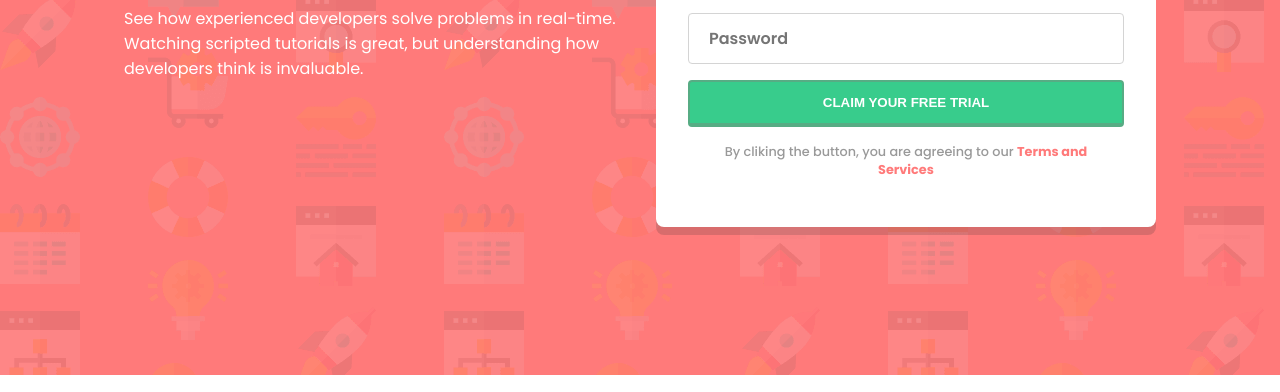
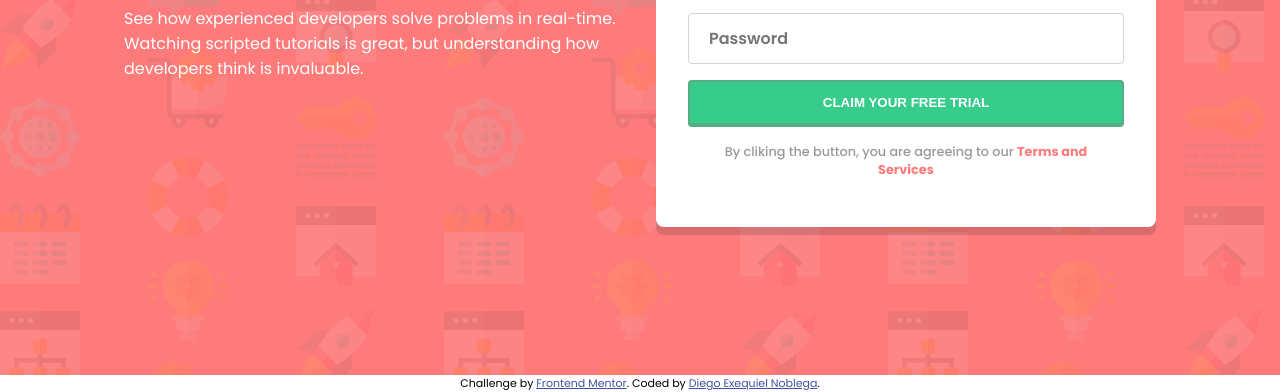
Before and after one commit to Noblega-Diego/sign-up-form, a plain HTML site: page index.html in a window 1280 px wide. Shown: the part 425-817 px from the top of the page. Drawn offline with Linux system fonts and the light colour scheme.

Commit message:
added footer and icon

```diff
--- a/index.html
+++ b/index.html
@@ -3,7 +3,8 @@
   <head>
     <meta charset="UTF-8" />
     <meta name="viewport" content="width=device-width, initial-scale=1.0" />
-    <title>register</title>
+    <link rel="icon" type="image/png" sizes="32x32" href="./assets/images/favicon-32x32.png">
+    <title>Frontend Mentor | Intro component with sign up form</title>
     <link rel="preconnect" href="https://fonts.gstatic.com">
     <link href="https://fonts.googleapis.com/css2?family=Poppins:wght@400;500;600;700&display=swap" rel="stylesheet">
     <link rel="stylesheet" href="style.css">
@@ -68,6 +69,12 @@
         </div>
       </section>
     </main>
+    <footer>
+      <p class="attribution">
+        Challenge by <a href="https://www.frontendmentor.io?ref=challenge" target="_blank">Frontend Mentor</a>.
+        Coded by <a href="#">Diego Exequiel Noblega</a>.
+      </p>
+    </footer>
     <script src="index.js"></script>
   </body>
 </html>
--- a/style.css
+++ b/style.css
@@ -13,6 +13,8 @@ body{
     font-size: 16px;
     font-family: 'Poppins', sans-serif;
 }
+.attribution { font-size: 11px; text-align: center; }
+.attribution a { color: hsl(228, 45%, 44%); }
 input[type="text"],input[type="email"],input[type="password"]{
     background: #ffffff00;
     /* border: #ffffff00 solid 0px; */
```
Also changed, not shown: assets/images/favicon-32x32.png (added), design/active-states.jpg (added), design/desktop-design.jpg (added), design/desktop-preview.jpg (added), design/mobile-design.jpg (added), 1 other file.
